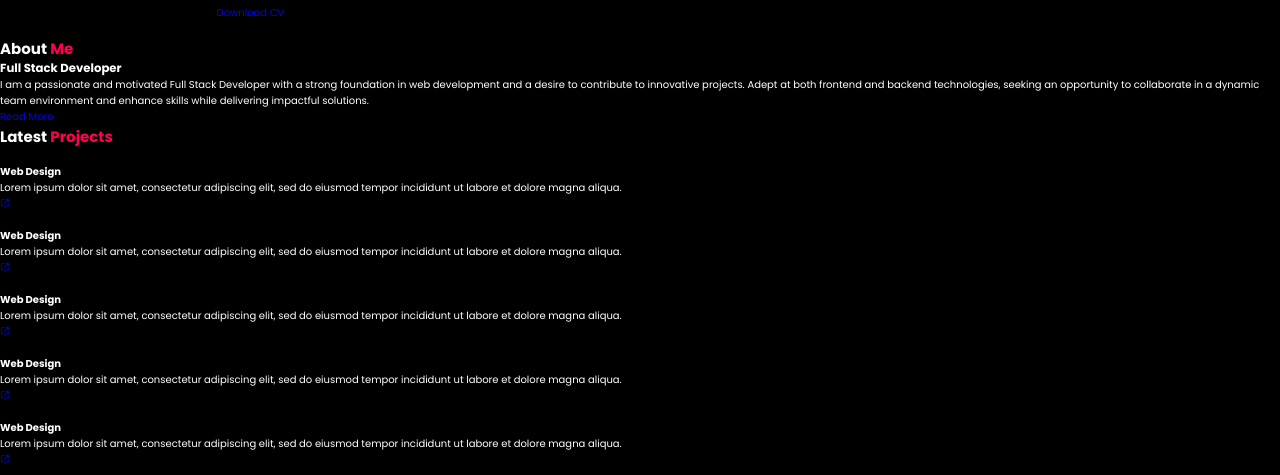
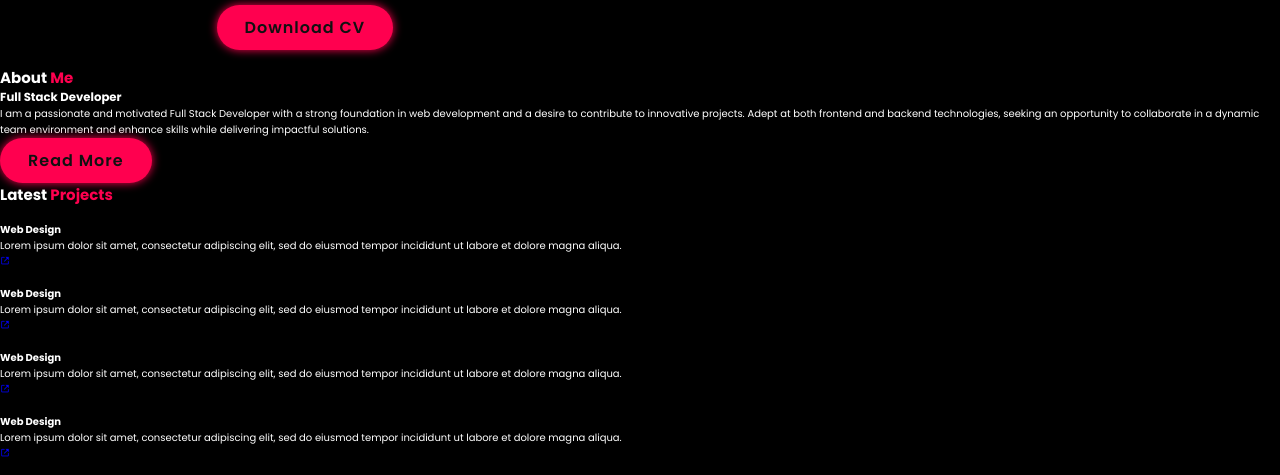
Before and after one commit to oriyannadav/Portfolio, a plain HTML site: page index.html in a window 1280 px wide. Shown: the part 284-759 px from the top of the page. Drawn offline with nearby package versions, Linux system fonts and the light colour scheme; a script that the page names is missing.

Commit message:
button design

```diff
--- a/css/style.css
+++ b/css/style.css
@@ -137,3 +137,20 @@ span {
     color: var(--second-bg-color);
     box-shadow: 0 0 1rem var(--main-color);
 }
+
+.btn {
+    display: inline-block;
+    padding: 1rem 2.8rem;
+    background: var(--main-color);
+    border-radius: 4rem;
+    box-shadow: 0 0 1rem var(--main-color);
+    font-size: 1.6rem;
+    color: var(--second-bg-color);
+    letter-spacing: 0.1rem;
+    font-weight: 600;
+    transition: 0.5s ease;
+}
+
+.btn:hover {
+    box-shadow: none;
+}
```
